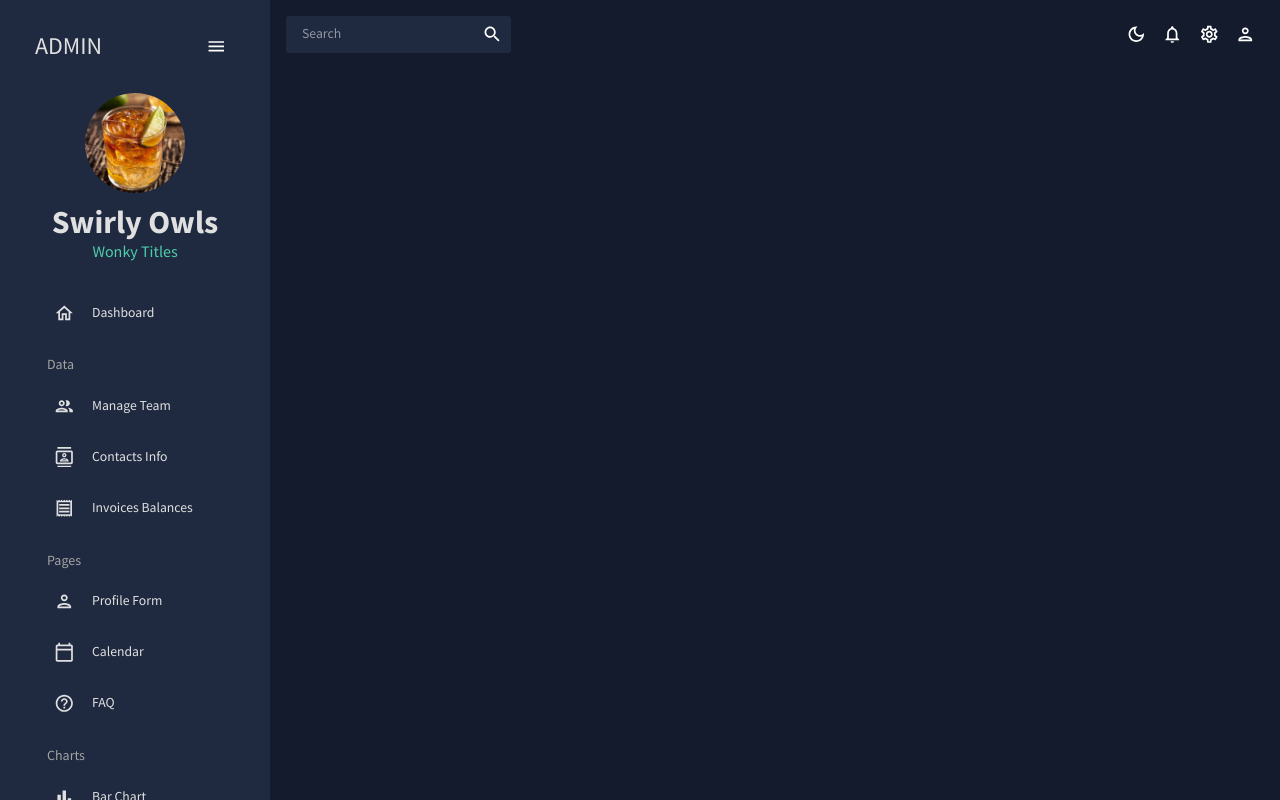
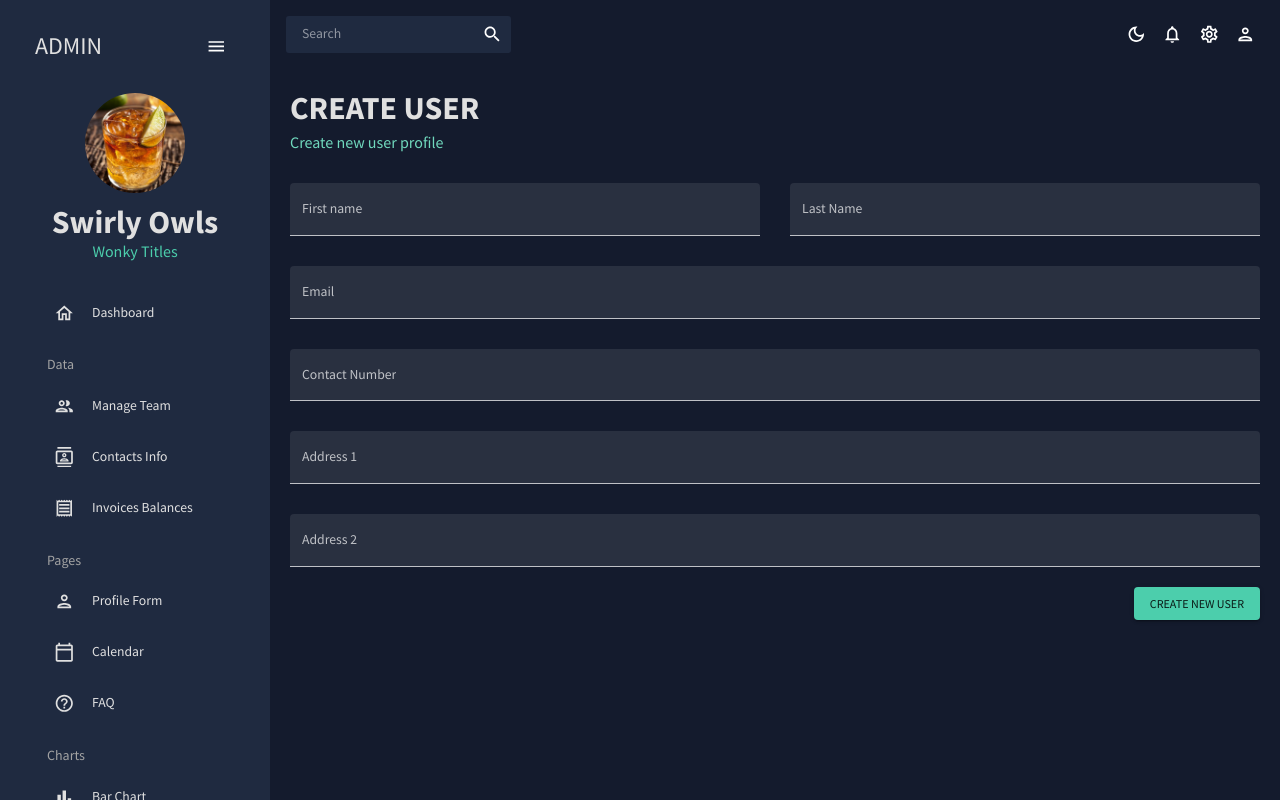
Before and after one commit to smilyte/react-admin, a React (Create React App) app: page /form in a window 1280 px wide. Built offline with nearby package versions, Linux system fonts and the light colour scheme.

Commit message:
form page

```diff
--- a/src/App.js
+++ b/src/App.js
@@ -11,7 +11,7 @@
 import Invoices from "./scenes/invoices";
 import Contacts from "./scenes/contacts";
 // import Bar from "./scenes/bar";
-// import Form from "./scenes/form";
+import Form from "./scenes/form";
 // import Line from "./scenes/line";
 // import Pie from "./scenes/pie";
 // import FAQ from "./scenes/faq";
@@ -35,7 +35,7 @@
               <Route path="/team" element={<Team />} />
               <Route path="/contacts" element={<Contacts />} />
               <Route path="/invoices" element={<Invoices />} />
-              {/* <Route path="/form" element={<Form />} /> */}
+              <Route path="/form" element={<Form />} />
               {/* <Route path="/bar" element={<Bar />} /> */}
               {/* <Route path="/pie" element={<Pie />} /> */}
               {/* <Route path="/line" element={<Line />} /> */}
--- /dev/null
+++ b/src/scenes/form/index.jsx
@@ -0,0 +1,104 @@
+import { Box, Button, TextField } from "@mui/material";
+import { Formik } from "formik";
+
+import * as yup from "yup";
+
+import useMediaQuery from "@mui/material/useMediaQuery";
+
+import Header from "../../components/Header";
+
+const initialValues = {
+    firstName: "",
+    lastName: "",
+    email: "",
+    contact: "",
+    address1: "",
+    address2: "",
+};
+
+const phoneRegExp = /^((\+[1-9]{1,4}[ -]?)|(\([0-9]{2,3}\)[ -]?)|([0-9]{2,4})[ -]?)*?[0-9]{3,4}[ -]?[0-9]{3,4}$/;
+
+const userSchema = yup.object().shape({
+    firstName: yup.string().required("required"),
+    lastName: yup.string().required("required"),
+    email: yup.string().email("invalid email").required("required"),
+    contact: yup.string()
+      .matches(phoneRegExp, "Phone number is not valid")
+      .required("required"),
+    address1: yup.string().required("required"),
+    address2: yup.string().required("required"),
+  });
+
+const Form = () => {
+    const isNonMobile = useMediaQuery("(min-width:600px)");
+    const handleFormSubmit = (values) =>{
+        console.log(values);
+    }
+
+    return (
+        <Box m="20px">
+            <Header title="CREATE USER" subtitle="Create new user profile" />
+
+            <Formik
+                onSubmit={handleFormSubmit}
+                initialValues={initialValues}
+                validationSchema={userSchema}
+                >
+                {({values, errors, touched, handleBlur, handleChange, handleSubmit}) => (
+                    <form onSubmit={handleSubmit}>
+                        <Box display="grid" gap="30px" gridTemplateColumns="repeat(4, minmax(0, 1fr))"
+                            sx={{
+                                "& > div": {gridColumn: isNonMobile ? undefined : "span 4"}
+                            }}>
+
+                            <TextField fullWidth variant="filled" type="text" label="First name"
+                                onBlur={handleBlur} onChange={handleChange} value={values.firstName}
+                                name="firstName" error={!!touched.firstName && !!errors.firstName}
+                                helperText={touched.firstName && errors.firstName} sx={{gridColumn: "span 2"}}
+                            />
+
+                            <TextField fullWidth variant="filled" type="text" label="Last Name"
+                                onBlur={handleBlur} onChange={handleChange} value={values.lastName}
+                                name="lastName" error={!!touched.lastName && !!errors.lastName}
+                                helperText={touched.lastName && errors.lastName} sx={{ gridColumn: "span 2" }}
+                            />
+
+                            <TextField fullWidth variant="filled" type="text" label="Email"
+                                onBlur={handleBlur} onChange={handleChange} value={values.email}
+                                name="email" error={!!touched.email && !!errors.email}
+                                helperText={touched.email && errors.email} sx={{ gridColumn: "span 4" }}
+                            />
+
+                            <TextField fullWidth variant="filled" type="text" label="Contact Number"
+                                onBlur={handleBlur} onChange={handleChange} value={values.contact} name="contact"
+                                error={!!touched.contact && !!errors.contact}
+                                helperText={touched.contact && errors.contact} sx={{ gridColumn: "span 4" }}
+                            />
+
+                            <TextField fullWidth variant="filled" type="text" label="Address 1"
+                                onBlur={handleBlur} onChange={handleChange} value={values.address1} name="address1"
+                                error={!!touched.address1 && !!errors.address1}
+                                helperText={touched.address1 && errors.address1}
+                                sx={{ gridColumn: "span 4" }}
+                            />
+                            <TextField fullWidth variant="filled" type="text" label="Address 2"
+                                onBlur={handleBlur} onChange={handleChange} value={values.address2} name="address2"
+                                error={!!touched.address2 && !!errors.address2}
+                                helperText={touched.address2 && errors.address2}
+                                sx={{ gridColumn: "span 4" }}
+                            />
+                        </Box>
+
+                        <Box display="flex" justifyContent="end" mt="20px">
+                            <Button type="submit" color="secondary" variant="contained">Create new user</Button>
+                        </Box>
+                    </form>
+                )}
+            </Formik>
+        </Box>
+    );
+
+}
+
+
+export default Form;
```
